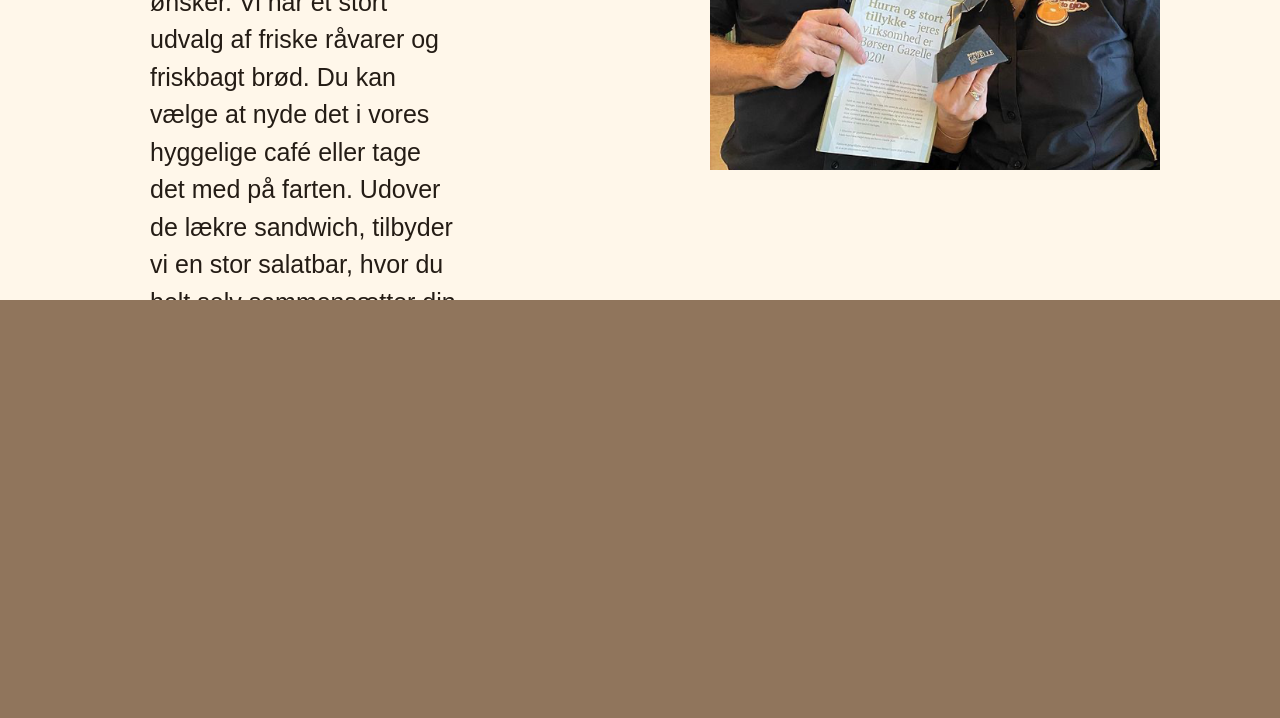
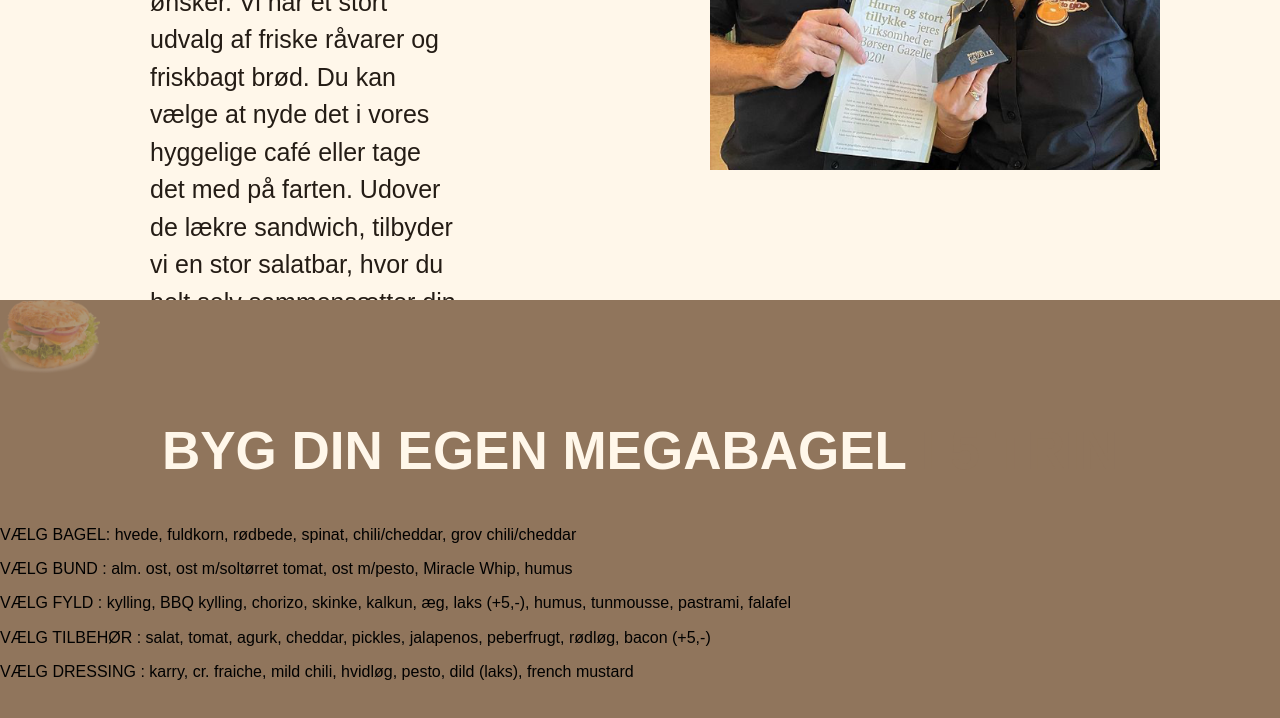
Before and after one commit to nata2301/bagelstogo, a plain HTML site: page index.html in a window 1280 px wide. Shown: the part 1300-2018 px from the top of the page. Drawn offline with nearby package versions, Linux system fonts and the light colour scheme; a web font is replaced by a local one.

Commit message:
section 3

```diff
--- a/index.html
+++ b/index.html
@@ -65,7 +65,22 @@
 
 
     </section>
-    <section id="bagels"></section>
+    <section id="bagels">
+        <div class="section3">
+            <img class="megabagel" src="images/bagel.png" alt="megabagel" width="100">
+
+        <div class="brødtekst">
+            <h2 class="overskrift3">BYG DIN EGEN MEGABAGEL <span> I 5 TRIN</span></h2>
+                <p> VÆLG BAGEL: hvede, fuldkorn, rødbede, spinat, chili/cheddar, grov chili/cheddar</p>
+                <p> VÆLG BUND : alm. ost, ost m/soltørret tomat, ost m/pesto, Miracle Whip, humus </p>
+                <p> VÆLG FYLD : kylling, BBQ kylling, chorizo, skinke, kalkun, æg, laks (+5,-), humus, tunmousse, pastrami, falafel</p>
+                <p> VÆLG TILBEHØR : salat, tomat, agurk, cheddar, pickles, jalapenos, peberfrugt, rødløg, bacon (+5,-)</p>
+                <p> VÆLG DRESSING : karry, cr. fraiche, mild chili, hvidløg, pesto, dild (laks), french mustard</p>
+            </div>
+        </div>
+
+
+    </section>
     <section id="menu"></section>
     <section id="arrangementer"></section>
     <section id="åbningstider"></section>
--- a/style.css
+++ b/style.css
@@ -183,11 +183,24 @@ span {
     height: 450px;
 }
 
+/* Section 3 byg megabagel starter her */
+
+
+
 #bagels {
     background-color: var(--brun-color);
     width: 100%;
     height: 100vh;
     float: left;
+}
+
+.section3 {
+    display: flex;
+    flex-direction: column;
+}
+
+.brødtekst{
+
 }
 
 #menu {
```
Also changed, not shown: images/bagel.png (added).
